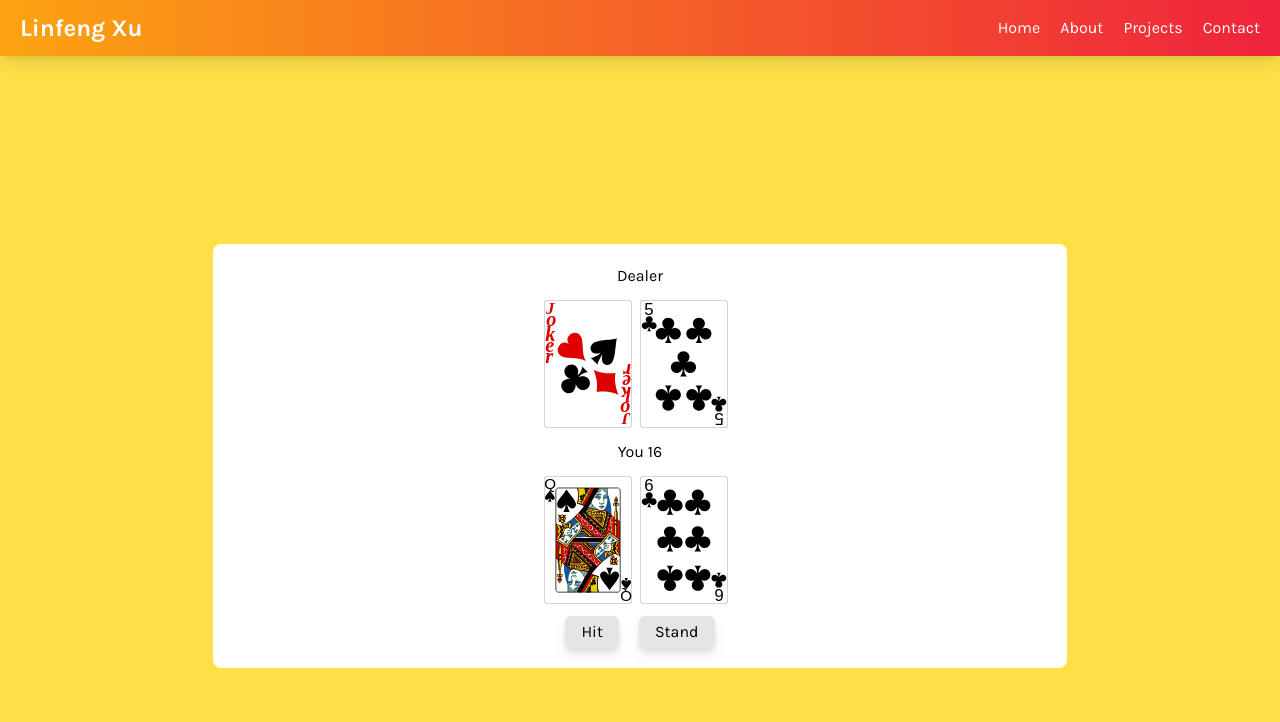
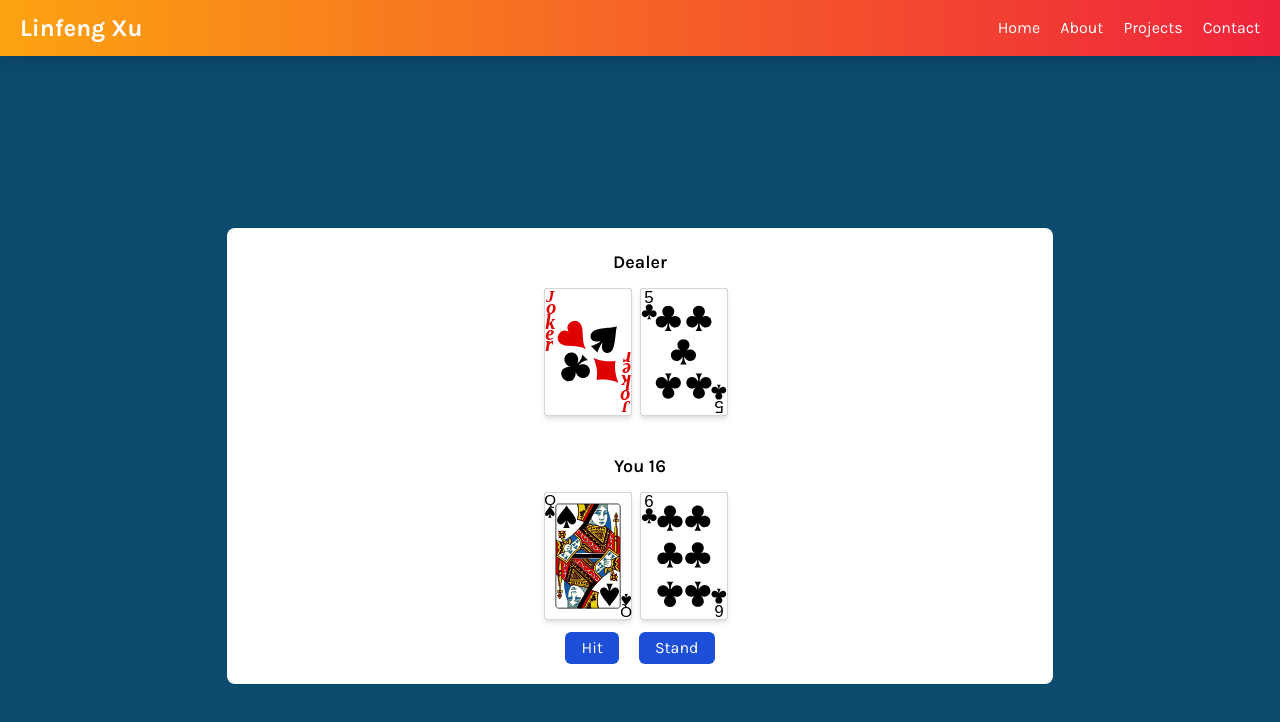
Before and after one commit to whiskey711/my-website-app, a Next.js app: page /projects/games/blackjack in a window 1280 px wide. Both pictures are taken after a click on the button "Start". Shown: the top 722 px of the page. Built offline with nearby package versions, Linux system fonts and the light colour scheme; a web font is replaced by a local one.

Commit message:
style done

```diff
--- a/components/poker-components/BlackjackInterface.js
+++ b/components/poker-components/BlackjackInterface.js
@@ -178,39 +178,39 @@ export default function BlackjackInterface() {
   }
 
   return (
-    <div className="min-h-screen bg-yellow-300 flex justify-center items-center">
+    <div className="project-bg">
       <div className="bg-white w-2/3 rounded-lg p-5">
         <div className="text-center">
-          <h1>Dealer</h1>
+          <h1 className="text-lg font-semibold">Dealer</h1>
           <div className="flex justify-center">
             {dealerCardsElements}
           </div>
         </div>
-        <div className="text-center">
+        <div className="text-center h-6">
           {dealer.bust && <p>Dealer bust, you won</p>}
           {player.bust && <p>You bust, you lose</p>}
           {(playerWon && !dealerWon) && <p>You have greater hand, you won</p>}
-          {(!playerWon && dealerWon) && <p>Dealer have greater hand, you lose</p>}
+          {(!playerWon && dealerWon) && <p>Dealer has greater hand, you lose</p>}
           {(playerWon && dealerWon) && <p>Draw</p>}
         </div>
         <div className="text-center">
-          <h1>You {player.sum}</h1>
+          <h1 className="text-lg font-semibold">You {player.sum}</h1>
           <div className="flex justify-center">
             {playerCardsElements}
           </div>
           <div>
             {(player.bust || dealer.bust || dealerWon || playerWon) &&
             <button
-              className="bg-platinum py-1 px-4 rounded-md drop-shadow-lg"
+              className="bg-blue-700 hover:bg-blue-500 hover:scale-110 duration-300 text-white rounded-md py-1 px-4"
               onClick={newGame}>New Game</button>}
           </div>
           {!(player.bust || playerStand) &&
           <div className="space-x-5">
             <button
-              className="bg-platinum py-1 px-4 rounded-md drop-shadow-lg"
+              className="bg-blue-700 hover:bg-blue-500 hover:scale-110 duration-300 text-white rounded-md py-1 px-4"
               onClick={playerHit}>Hit</button>
             <button
-              className="bg-platinum py-1 px-4 rounded-md drop-shadow-lg"
+              className="bg-blue-700 hover:bg-blue-500 hover:scale-110 duration-300 text-white rounded-md py-1 px-4"
               onClick={playerEndTurn}>Stand</button>
           </div>}
         </div>
--- a/components/poker-components/PokerCard.js
+++ b/components/poker-components/PokerCard.js
@@ -8,7 +8,7 @@ export default function PokerCard(props) {
   return (
     <div key={nanoid()} className="mr-2 my-3">
       <img
-        className="h-32"
+        className="h-32 shadow-md"
         src={path}
         alt="poker" />
     </div>
```
